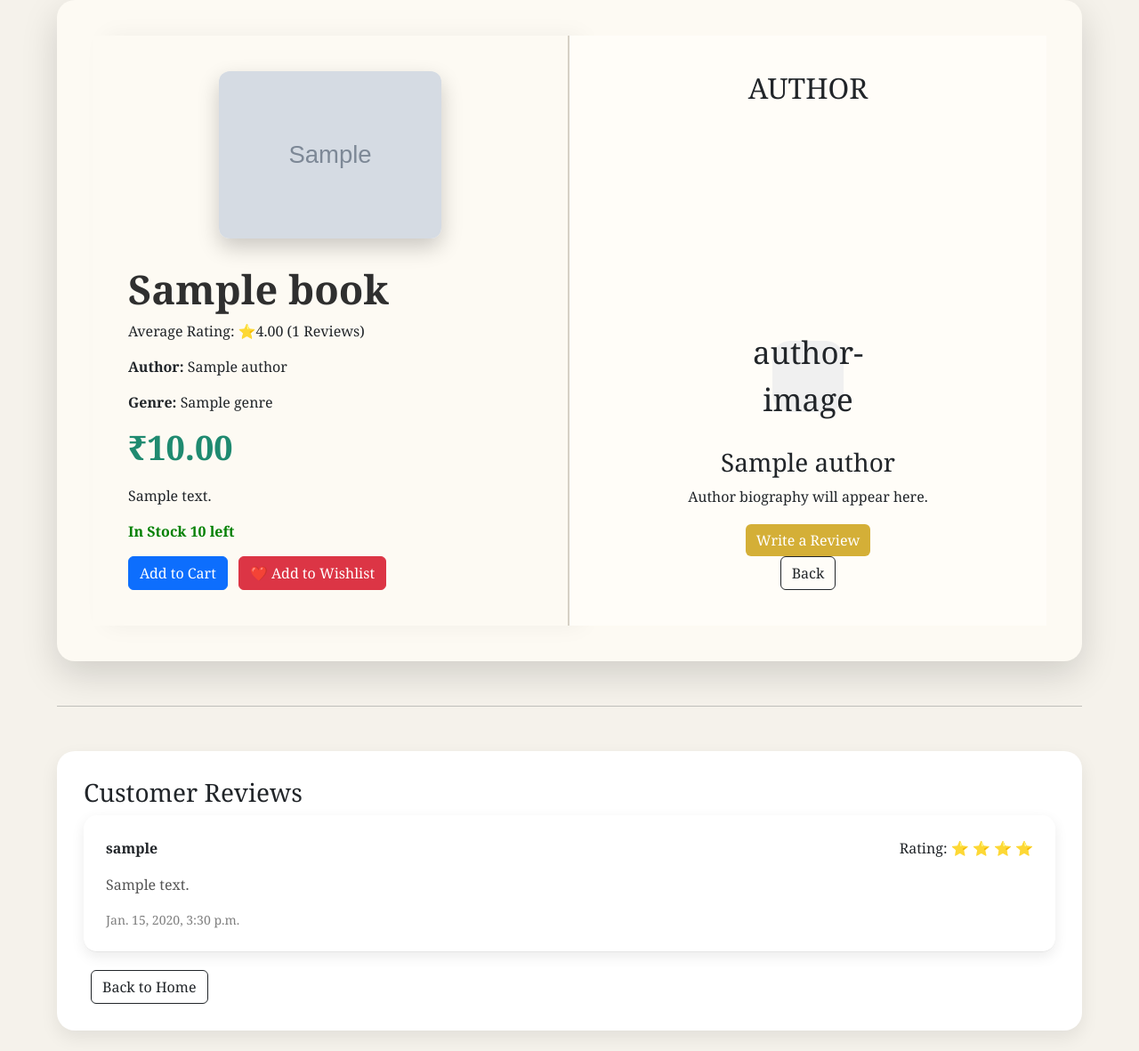
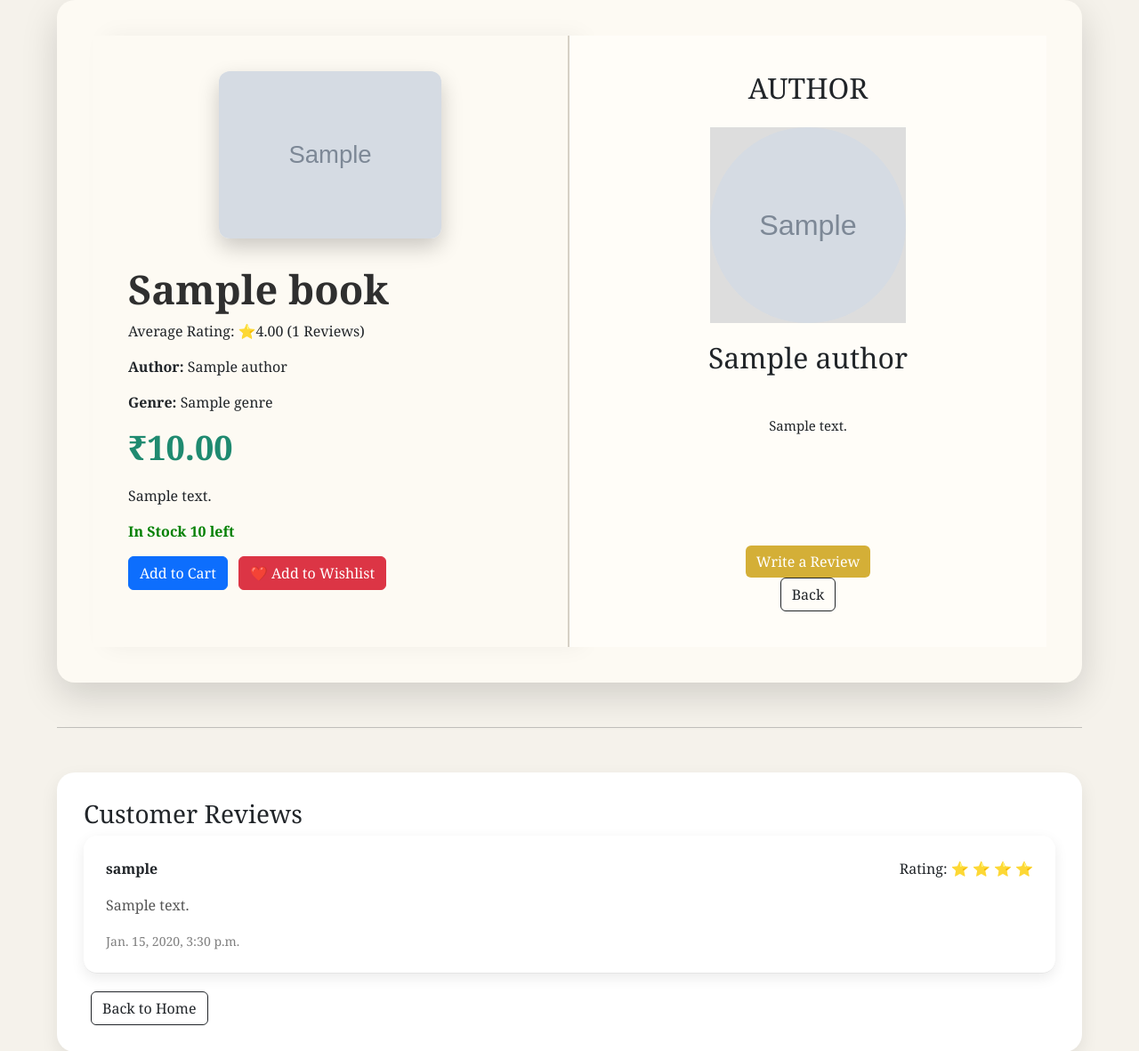
Before and after one commit to abhayrwt27/house-of-books, a Django app: page /book/1/ in a window 1280 px wide. Shown: the part 117-1298 px from the top of the page at 89% size. Run offline with Django 5.2, Linux system fonts and the light colour scheme; a user stored in the database is signed in; tables that the repository leaves empty hold one stand-in row (values such as "Sample post"); grey boxes marked "Sample" are stand-in pictures; parts of the project's set-up code (start-up, migrations or seed data) failed here and were passed over.

Commit message:
Improved the Image showing and the book-detail page UI

```diff
--- a/accounts/urls.py
+++ b/accounts/urls.py
@@ -6,4 +6,5 @@ urlpatterns = [
     path("profile/", views.profile, name="profile"),
     path("profile/edit/", views.edit_profile, name="edit_profile"),
     path("change-password/", views.change_password, name="change_password"),
+    path("logout/", views.CustomLogoutView.as_view(), name="logout"),
 ]
--- a/books/models.py
+++ b/books/models.py
@@ -12,7 +12,7 @@ class Genre(models.Model):
 
 class Author(models.Model):
     name = models.CharField(max_length=100)
-    photo = models.ImageField(upload_to='authors/', blank=True)
+    photo = models.ImageField(upload_to='authors/', blank=True, null=True)
     biography = models.TextField(blank=True)
 
     def __str__(self):
--- a/books/static/css/style.css
+++ b/books/static/css/style.css
@@ -207,6 +207,7 @@ body{
 }
 
 .book-left, .book-right{
+    box-sizing: border-box;
     width: 50%;
     padding: 40px;
 }
@@ -220,13 +221,15 @@ body{
     display: flex;
     flex-direction: column;
     align-items: center;
-    justify-content: center;
+    justify-content: flex-start;
+    padding: 40px;
     background: #fffdf8;
     text-align: center;
+    box-sizing: border-box;
 }
 
-.book-right h3{
-    margin-top: 20px;
+.book-right h2{
+    margin: 0 0 25px 0;
     text-align: center;
 }
 
@@ -236,10 +239,8 @@ body{
 }
 
 .book-right img{
-    width: 180px;
-    height: 180px;
-    border-radius: 50%;
-    object-fit: cover;
+    width: 220px;
+    height: 220px;
 }
 
 /* -------------- BOOK IMAGE --------------------- */
@@ -275,16 +276,52 @@ body{
 }
 
 
-.author-image{
-    width: 150px;
-    height: 150px;
-    margin: auto;
-    border-radius: 50%;
-    background: #dddddd;
+.book-author-image{
+    width: 220px;
+    height: 220px;
+    margin: 0 auto 20px;
+    background: #ddd;
     display: flex;
     justify-content: center;
     align-items: center;
-    font-size: 50px;
+    font-size: 15px;
+    text-align: center;
+    flex-shrink: 0;
+
+}
+
+.book-author-image img{
+    width: 220px;
+    height: 220px;
+    object-fit: cover;
+    border-radius: 50%;
+    display: block;
+}
+
+
+.book-author-image-placeholder{
+    width: 220px;
+    height: 220px;
+    border-radius: 50%;
+    border: 1px solid #aaa;
+    display: flex;
+    align-items: center;
+    justify-content: center;
+    text-align: center;
+    font-size: 15px;
+    line-height: 1.4;
+    box-sizing: border-box;
+    margin: 0 auto 20px;
+    flex-shrink: 0;
+}
+
+.author-biography{
+    min-height: 120px;
+    max-width: 480px;
+    margin: 18px auto 28px;
+    font-size: 15px;
+    line-height: 1.8;
+    text-align: center;
 }
 
 .book-information .book-price{
@@ -496,18 +533,29 @@ body{
     box-shadow: 0 8px 25px rgba(0,0,0,0.15);
 }
 
-.author-image{
-    width: 80px;
-    height: 80px;
-    margin: auto;
-    margin-bottom: 20px;
+.author-profile-image{
+    width: 180px;
+    height: 180px;
+    margin: 15px auto;
+    overflow: hidden;
     border-radius: 20px;
     background: #f0f0f0;
     display: flex;
     justify-content: center;
     align-items: center;
-    font-size: 35px;
+    font-size: 25px;
+    color: rgba(0,0,0,0.6);
+    text-align: center;
 }
+
+.author-profile-image img{
+    width: 100%;
+    height: 100%;
+    object-fit: cover;
+    display: block;
+}
+
+
 
 /* ----------------------  ABOUT US PAGE ----------------- */
 
--- a/books/templates/books/book_detail.html
+++ b/books/templates/books/book_detail.html
@@ -34,11 +34,19 @@
         <!-- RIGHT PAGE -->
          <div class="book-right">
             <h2 class="author-heading">AUTHOR</h2>
-            <div class="author-image">
-                author-image
+            <div class="book-author-image">
+                {% if book.author.photo %}
+                    <img src="{{ book.author.photo.url }}" alt="{{ book.author.name }}">
+                {% else %}
+                    <div class="book-author-image-placeholder">Author image not available</div>
+                {% endif %}
             </div>
-            <h3>{{ book.author }}</h3>
-            <p>Author biography will appear here.</p>
+            <h2>{{ book.author }}</h2>
+            {% if book.author.biography %}
+                <p class="author-biography">{{ book.author.biography }}</p>
+            {% else %}
+                <p class="author-biography">Biography not Available</p>
+            {% endif %}
             <a href="{% url 'review_book' book.id %}" class="btn btn-warning">Write a Review</a>
             <a href="{% url 'home' %}" class="btn btn-outline-dark">Back</a>
         </div>
--- a/houseofbooks/settings.py
+++ b/houseofbooks/settings.py
@@ -29,7 +29,7 @@ BASE_DIR = Path(__file__).resolve().parent.parent
 SECRET_KEY = 'django-insecure-49k-%^+qup8lvth2&@)e00amn_^oswstrl6iyvf&64(in4xg*h'
 
 # SECURITY WARNING: don't run with debug turned on in production!
-DEBUG = False
+DEBUG = True
 
 ALLOWED_HOSTS = ["127.0.0.1", "localhost", ".vercel.app", "*"]
 
```
Also changed, not shown: accounts/templates/accounts/auth.html (+10 -4 lines), books/templates/books/authors.html (+6 -2 lines), media/authors/JamesClear.jpg (added).
